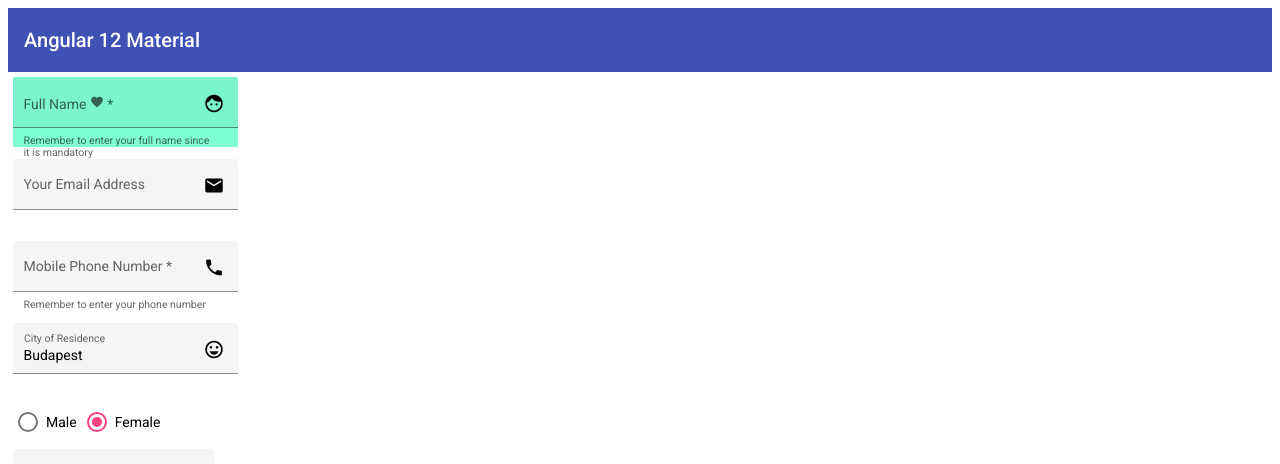
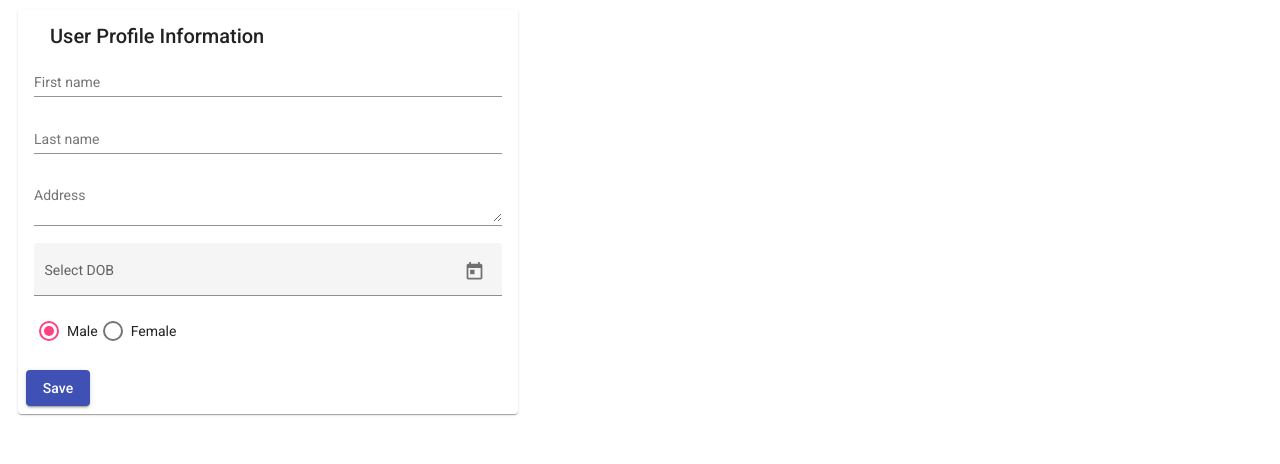
Before and after one commit to nemethmik/gettingstartedwithangular-mystore, an Angular app: page / in a window 1280 px wide. Shown: the top 464 px of the page. Built offline with nearby package versions, Linux system fonts and the light colour scheme; no server answers.

Commit message:
CodeHandbook FormBuilder User Profile Infor Form

```diff
--- a/src/app/app.component.ts
+++ b/src/app/app.component.ts
@@ -4,8 +4,8 @@
   selector: "app-root",
   template: `
     <!--The content below is only a placeholder and can be replaced.-->
-    <app-employees></app-employees>
-
+    <!--app-employees></app-employees-->
+    <app-userprofileinfo></app-userprofileinfo>
   `,
   styles: []
 })
--- a/src/app/app.module.ts
+++ b/src/app/app.module.ts
@@ -5,7 +5,7 @@
 import { EmployeesComponent } from "./employees/employees.component"
 import { EmployeeComponent } from "./employees/employee/employee.component"
 import { EmployeeService } from "./shared/employee.service"
-import { ReactiveFormsModule, NgModel } from "@angular/forms"
+import { ReactiveFormsModule, FormsModule } from "@angular/forms"
 import {MatToolbarModule} from "@angular/material/toolbar"
 import {MatGridListModule} from "@angular/material/grid-list"
 import {MatFormFieldModule} from "@angular/material/form-field"
@@ -19,17 +19,19 @@
 import { MatButtonModule } from "@angular/material/button"
 import { MatListModule} from "@angular/material/list"
 import {MatCheckboxModule} from "@angular/material/checkbox"
+import { UserprofileinfoComponent } from "./userprofileinfo/userprofileinfo.component"
 
 @NgModule({
   declarations: [
     AppComponent,
     EmployeesComponent,
-    EmployeeComponent
+    EmployeeComponent,
+    UserprofileinfoComponent
   ],
   imports: [
     BrowserModule,
     BrowserAnimationsModule,
-    ReactiveFormsModule,
+    ReactiveFormsModule, FormsModule,
     MatToolbarModule,MatGridListModule,MatFormFieldModule,MatInputModule,MatIconModule,MatRadioModule,MatSelectModule,
     MatCardModule,
     MatButtonModule,
--- /dev/null
+++ b/src/app/userprofileinfo/userprofileinfo.component.ts
@@ -0,0 +1,64 @@
+import { Component, OnInit } from "@angular/core"
+import { FormBuilder } from "@angular/forms"
+
+@Component({
+  selector: "app-userprofileinfo",
+  template: `
+  <form [formGroup]="form" style="margin: 10px; width:500px;">
+    <mat-card>
+      <mat-card-header>
+        <mat-card-title>User Profile Information</mat-card-title>
+      </mat-card-header>
+      <mat-card-content>
+          <div>
+            <mat-form-field style="width: 100%;">
+              <input formControlName="firstName" matInput placeholder="First name">
+            </mat-form-field>
+          </div>
+          <div>
+            <mat-form-field style="width: 100%;">
+              <input  formControlName="lastName" matInput placeholder="Last name">
+            </mat-form-field>
+          </div>
+          <div>
+            <mat-form-field style="width: 100%;">
+              <textarea  formControlName="address" matInput placeholder="Address"></textarea>
+            </mat-form-field>
+          </div>
+          <div>
+            <mat-form-field style="width: 100%;" appearance="fill">
+                <mat-label>Select DOB</mat-label>
+                <input  formControlName="dateOfBirth" matInput [matDatepicker]="picker">
+                <mat-datepicker-toggle matSuffix [for]="picker"></mat-datepicker-toggle>
+                <mat-datepicker #picker></mat-datepicker>
+            </mat-form-field>
+          </div>
+          <div>
+              <mat-radio-group  formControlName="gender" class="margin-left">
+                  <mat-radio-button value="male" style="margin: 5px;"> Male </mat-radio-button>
+                  <mat-radio-button value="female"> Female </mat-radio-button>
+              </mat-radio-group>
+          </div>
+      </mat-card-content>
+      <mat-card-actions>
+        <button (click)="saveForm()" mat-raised-button color="primary">Save</button>
+      </mat-card-actions>
+    </mat-card>
+  </form>
+  `,
+  styles: [
+  ]
+})
+export class UserprofileinfoComponent implements OnInit {
+  constructor(private fb:FormBuilder) { }
+  form = this.fb.group({
+    firstName:[""],
+    lastName:[""],
+    address:[""],
+    dateOfBirth:[""],
+    gender:["male"]
+  })
+  ngOnInit(): void {
+  }
+  saveForm(){console.log("User Info:", this.form.value)}
+}
--- a/src/styles.css
+++ b/src/styles.css
@@ -1,5 +1,4 @@
 /* You can add global styles to this file, and also import other style files */
-
 html, body { height: 100%; }
 /*
 body { margin: 0; font-family: Roboto, "Helvetica Neue", sans-serif; }
```
Also changed, not shown: userprofileinfoform.jpg (added), 1 other file (tests, documents, lock files or other folders).
